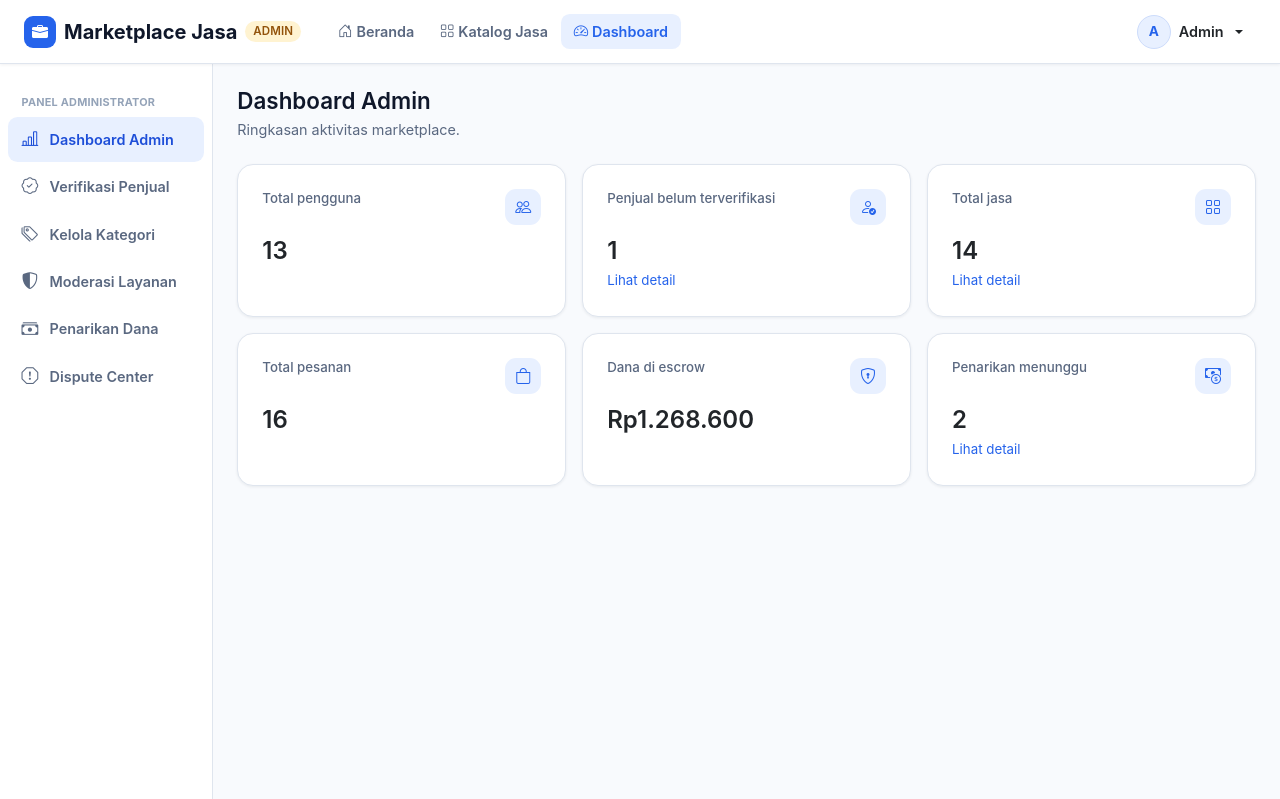
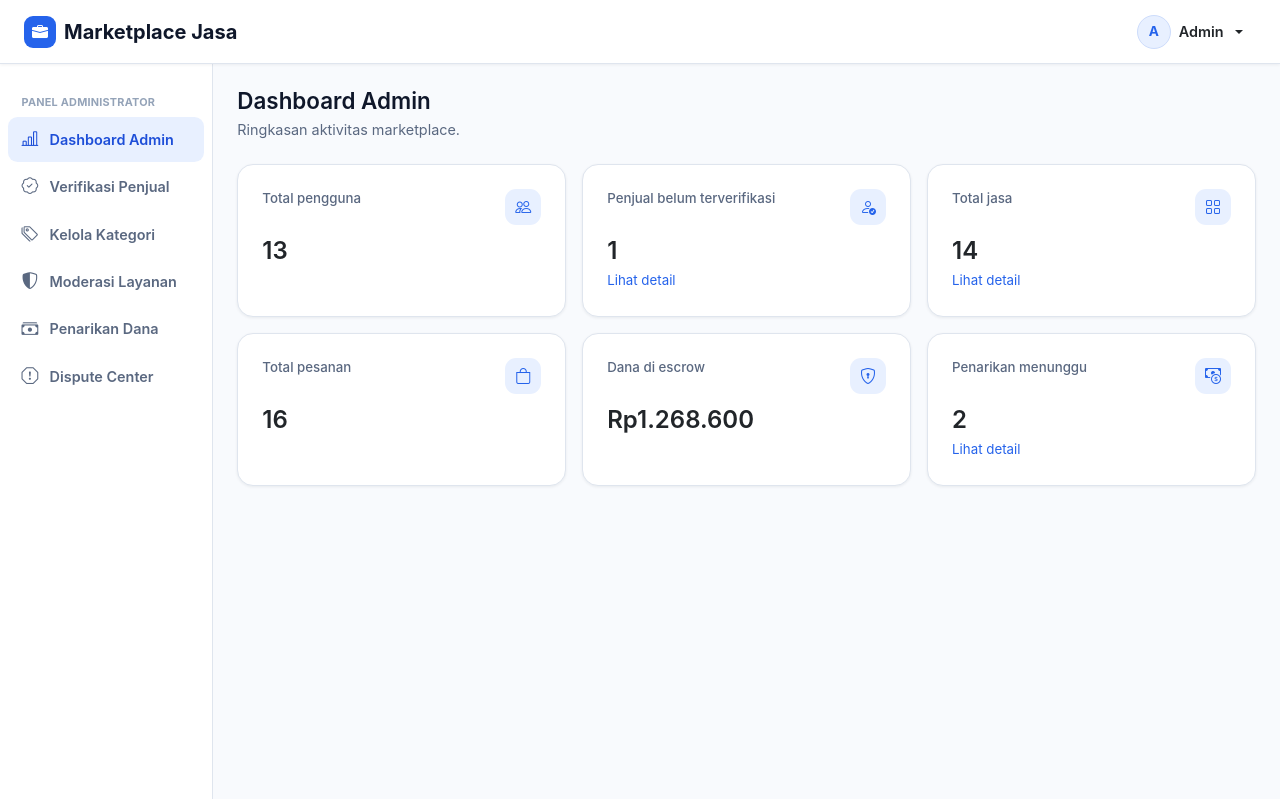
Before and after one commit to Nicholasdeva/SistemPenjualanJasa, a Laravel app: page /admin/dashboard in a window 1280 px wide. Shown: the top 799 px of the page. Run offline with Laravel 12, Linux system fonts and the light colour scheme; a user stored in the database is signed in; data comes from the database, SQL or seed files in the repository.

Commit message:
feat: menghapus navbar pada header

```diff
--- a/app/Http/Controllers/CatalogController.php
+++ b/app/Http/Controllers/CatalogController.php
@@ -6,7 +6,7 @@ use App\Models\Category;
 use App\Models\Service;
 
 class CatalogController extends Controller
-{
+{/*  */
     // menampilkan grid jasa yang tayang
     public function index()
     {
--- a/resources/views/layouts/app.blade.php
+++ b/resources/views/layouts/app.blade.php
@@ -42,9 +42,7 @@
         <a class="navbar-brand d-flex align-items-center gap-2 me-lg-4" href="{{ url('/') }}">
             <span class="brand-mark"><i class="bi bi-briefcase-fill"></i></span>
             <span>Marketplace Jasa</span>
-            @auth
-                <span class="badge {{ $roleLabel['class'] }} navbar-brand-badge">{{ $roleLabel['text'] }}</span>
-            @endauth
+
         </a>
 
         <button class="navbar-toggler" type="button" data-bs-toggle="collapse" data-bs-target="#mainNavbar" aria-controls="mainNavbar" aria-expanded="false" aria-label="Toggle navigation">
@@ -54,27 +52,6 @@
         <div class="collapse navbar-collapse" id="mainNavbar">
             <!-- Left Navbar Links (Berbeda per peran) -->
             <ul class="navbar-nav me-auto mb-2 mb-lg-0">
-                <li class="nav-item">
-                    <a class="nav-link {{ request()->is('/') ? 'active' : '' }}" href="{{ url('/') }}">
-                        <i class="bi bi-house-door me-1"></i>Beranda
-                    </a>
-                </li>
-                @if (Route::has('catalog'))
-                    <li class="nav-item">
-                        <a class="nav-link {{ request()->routeIs('catalog*') ? 'active' : '' }}" href="{{ route('catalog') }}">
-                            <i class="bi bi-grid me-1"></i>Katalog Jasa
-                        </a>
-                    </li>
-                @endif
-
-                {{-- Menu khusus peran ada di sidebar kiri (dan offcanvas di HP), di sini cukup tautan ke dashboard --}}
-                @auth
-                    <li class="nav-item">
-                        <a class="nav-link {{ request()->routeIs($userRole . ".*") || request()->routeIs("workspace.*") ? "active" : "" }}" href="{{ route("dashboard") }}">
-                            <i class="bi bi-speedometer2 me-1"></i>Dashboard
-                        </a>
-                    </li>
-                @endauth
             </ul>
 
             <!-- Right Navbar Links -->
```
